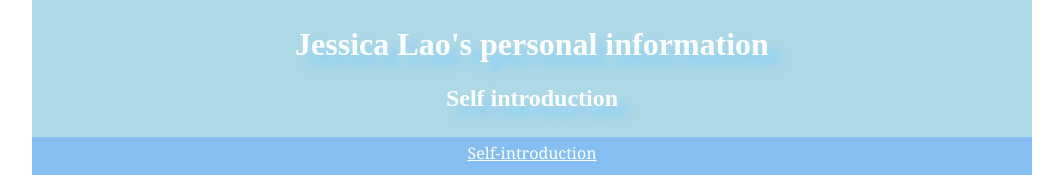
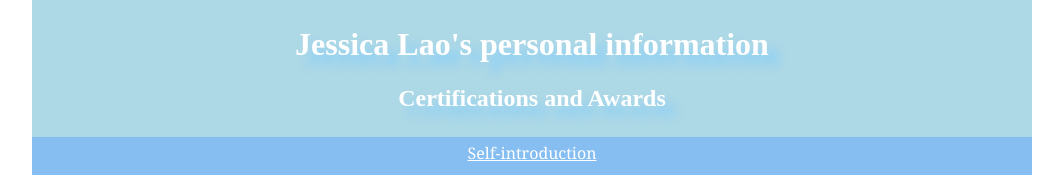
Before and after one commit to jessicalao0629/strustrual-task, a plain HTML site: page certifications and awards.html in a window 1280 px wide. Shown: the top 175 px of the page, without its empty margins (108-1171 px from the left). Drawn offline with Linux system fonts and the light colour scheme.

Commit message:
Update certifications and awards.html

```diff
--- a/certifications and awards.html
+++ b/certifications and awards.html
@@ -2,14 +2,14 @@
 <html>
 <head>
 <meta charset="utf-8">
-<title>Self-Introduction</title>
+<title>Certifications and Awards</title>
 	<link rel="stylesheet" href="style.css">
 </head>
 
 <body>
 	<header>
 		<h1>Jessica Lao's personal information</h1>
-		<h2>Self introduction</h2>
+		<h2>Certifications and Awards</h2>
 	</header>
   <nav>
 	<ul>
```
